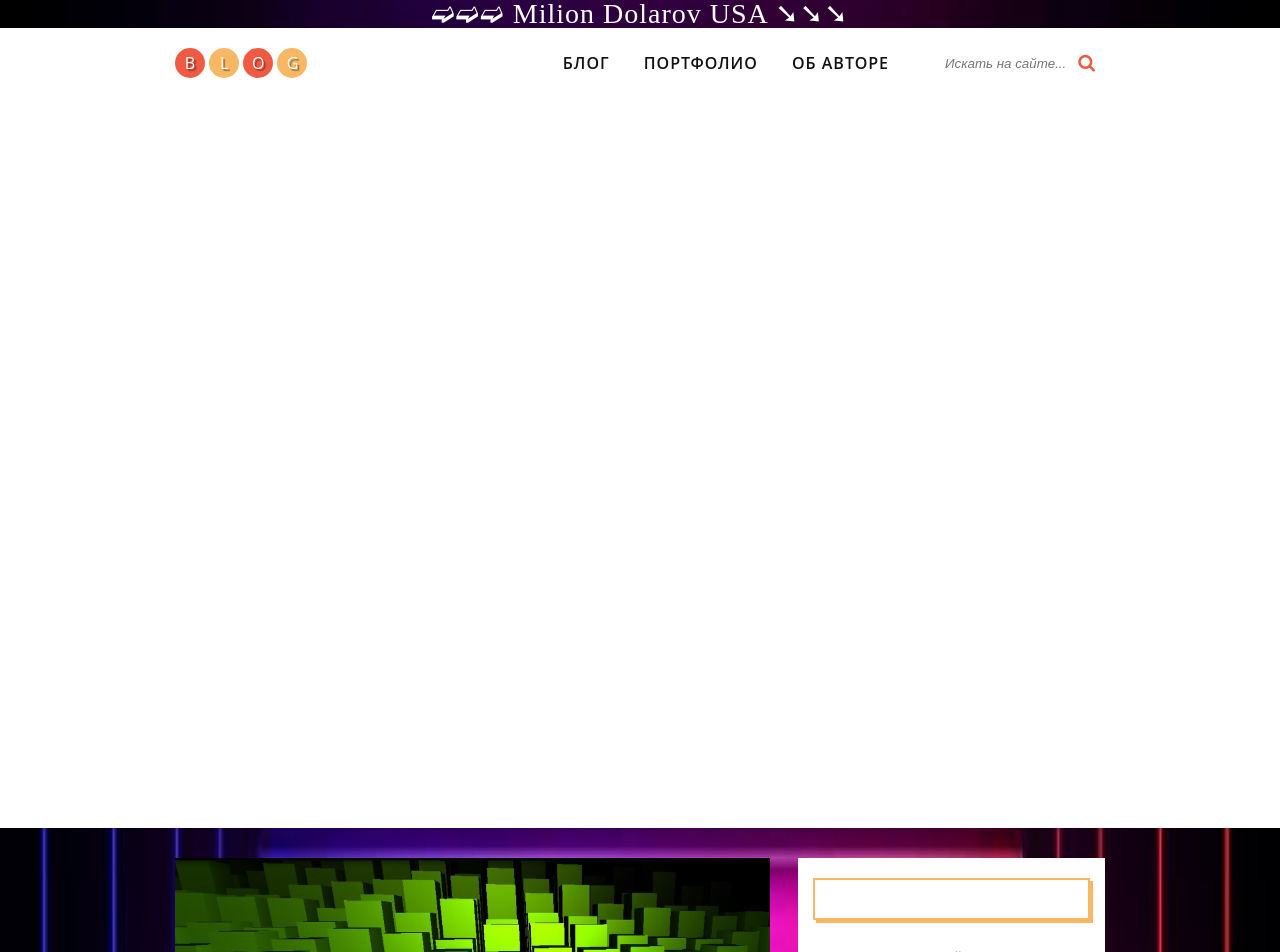
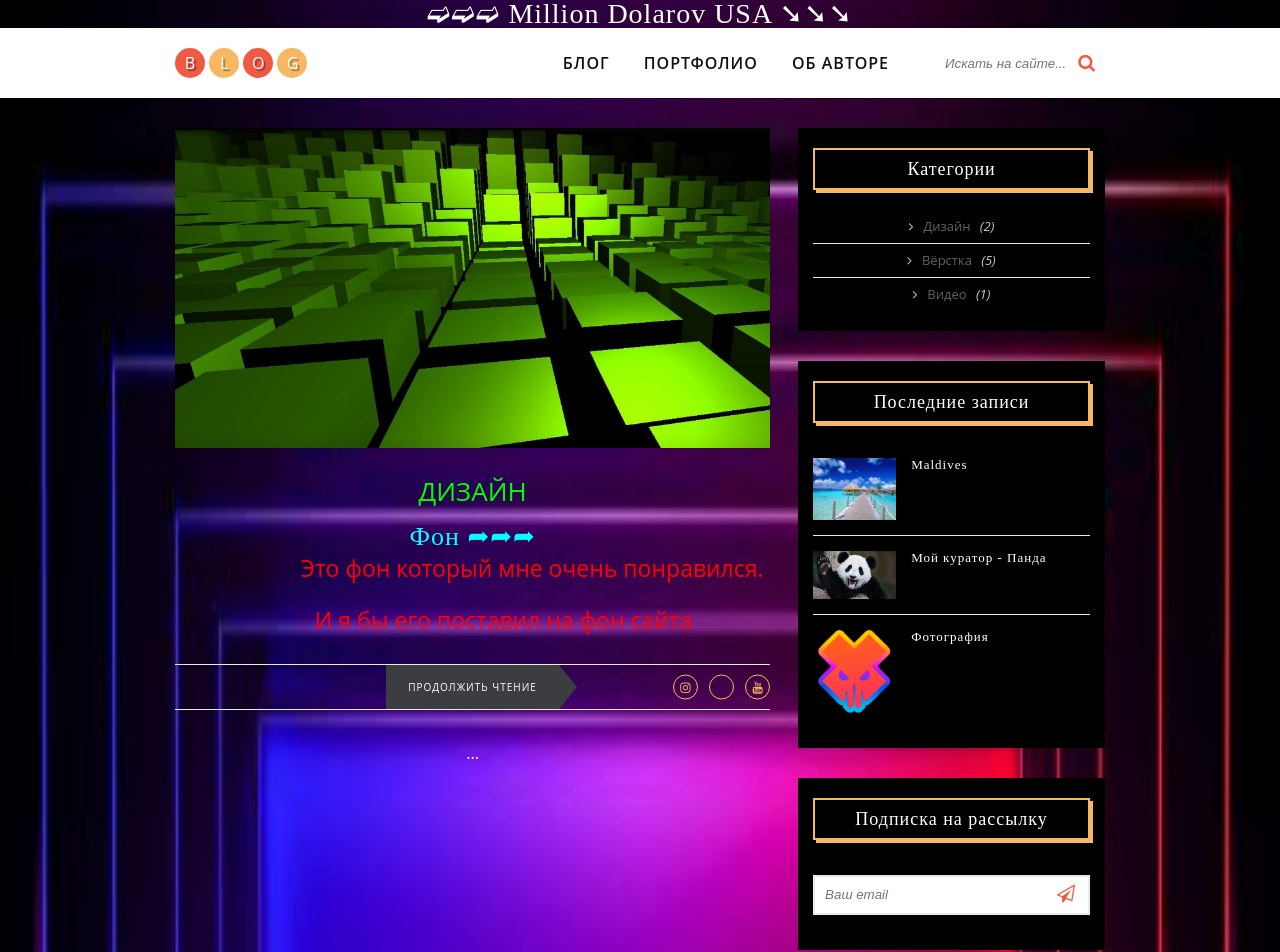
Before and after one commit to Kornilenko/HusmutPandolikYouTube, a PHP site: page /index.html in a window 1280 px wide. Shown: the top 952 px of the page. Run offline with PHP 8.4, Linux system fonts and the light colour scheme; some libraries are stand-ins or nearby versions.

Commit message:
Add files via upload
Signed-off-by: Anatoliy Kornilenko <98897140+Kornilenko@users.noreply.github.com>

```diff
--- a/css/style.css
+++ b/css/style.css
@@ -49,7 +49,7 @@ header:after, .container:after, footer:after, .widget-posts-list li:after, #subs
 
 header {
    width: 100%;
-   height: 100vh;
+   height: 100%;
    background: white;
    box-shadow: 3px 3px 1px rgba(0, 0, 0, .05);
 
@@ -261,7 +261,7 @@ aside {
 /* блок для виджетов */
 .widget {
    padding: 20px 15px;
-   background: white;
+   background: /*white*/ #000000;
    font-size: 13px;
    margin-bottom: 30px;
    box-shadow: 3px 3px 1px rgba(0, 0, 0, .05);
--- a/index.html
+++ b/index.html
@@ -1,13 +1,11 @@
 <!DOCTYPE html>
 <html lang="ru">
 <head>
-  <meta charset="UTF-8">
-
+  <meta charset="utf-8">
   <meta name="viewport" content="width=device-width, initial-scale=1">
   <title>FreeLancer ➤</title>
   <link rel="shortcut icon" href="img/Pandochka.png">
   <link rel="stylesheet" type="" href="css/style.css">
-
   <link rel="stylesheet" type="text/css" href="https://cdnjs.cloudflare.com/ajax/libs/font-awesome/4.4.0/css/font-awesome.css">
   <link href="/minify/1344da2894b9536fc00f69f5739fe1b400d32478.css?v=1647472111" rel="stylesheet">
   <script src="https://cdnjs.cloudflare.com/ajax/libs/jquery/2.2.2/jquery.min.js"></script>
@@ -16,7 +14,6 @@
 <body id="body">
 	<style>
       {
-
         padding: 0;
         margin: 0;
         border: 0;
@@ -36,8 +33,9 @@
      };
 </style>
 
-   	<h1>➫➫➫ Milion Dolarov USA ➘➘➘</h1>
+   	<h1>➫➫➫ Million Dolarov USA ➘➘➘</h1>
 	<header>
+
     <nav class="container">
       <a class="blog" href="">
         <span>B</span>
@@ -52,9 +50,9 @@
       </form>
       <ul id="menu">
         <li><a href="https://youtube.com/channel/uc28uyak_i-8f_1g3ffd2bqq" target="_blank">Блог</a></li>
-
         <li><a href="https://blogtolika.000webhostapp.com/"target="_blank">Портфолио</a></li>
         <li><a href="https://www.instagram.com/pandochka_and_master/" target="_blank">Об авторе</a></li>
+
       </ul>
     </nav>
   </header>
@@ -102,13 +100,11 @@
         <div class="post-image-small">
           <a href=""><img src="img/Pandochka.png"></a>
         </div>
-
         <h4 class="widget-post-title">Мой куратор - Панда</h4>
       </li>
       <li>
         <div class="post-image-small">
           <a href=""><img src="img/favicon.png"></a>
-
         </div>
         <h4 class="widget-post-title">Фотография</h4>
       </li>
@@ -116,15 +112,14 @@
   </div>
   <div class="widget">
     <h3 class="widget-title">Подписка на рассылку</h3>
-
     <form action="" method="post" id="subscribe">
       <input type="email" name="email" placeholder="Ваш email" required>
       <button type="submit"><i class="fa fa-paper-plane-o"></i></button>
     </form>
+
   </div>
 </aside>
 </div>
-
       <a href="https://freelancehunt.com/freelancer/BabyPanda.html?from=shield&r=6o644" target="_blank"><img src="https://freelancehunt.com/shields/display/id/1127067/type/rating?style=for-the-badge&amp;lang=ru&amp;showLogin=1" alt="Freelancehunt — простой и честный фриланс"></a>
  <!-- конец div class="container"-->
     <!-- <video controls poster="https://html5book.ru/wp-content/themes/papercuts/video/martynko.png" preload="none">
@@ -135,12 +130,12 @@
     </div> -->
        <footer>
        	<video tabindex="-1" role="application" class="vjs-tech" preload="auto" id="my_video_1_html5_api" src="DOG.mp4"><video id="fc_player_video"></video><track kind="metadata" label="segment-metadata"></video>
-
-	       <form action="send.php" method="post" class="decor">
+      	<form action="send.php" method="post" class="decor">
 
  <div class="form-left-decoration"></div>
       <div class="form-right-decoration"></div>
        <div class="circle"></div>
+
         <div class="form-inner">
          <h3>Написать нам</h3>
          <style>
@@ -152,12 +147,12 @@
             }
          </style>
           <input type="text" name="login" placeholder="Username">
-
           <p style="color: green;"></p>
            <input type="email" name="email" placeholder="Email" required>
            <input type="tel" name="tel" placeholder="Nomer (Tel)" required>
             <textarea type="message" name="message" placeholder="Сообщение..." rows="3"></textarea>
              <input type="submit" value="
+
             Отправить">
               </div>
                </form>
@@ -200,14 +195,13 @@
         <a href="mailto:kornilenkotolik7@gmail.com" target="_blank" class="tele">Написать письмо <img src="img/telegram.svg" width="24px" height="32px"></a></h3>
        </div>
      </div>
+
     <br />
       <!-- <div class="container">
-
         <div class="footer-col6"><span>© 2022. Автор проекта:  <span>Анатолий Корниленко</span><span></div> -->
         	<div class="footer-col6"><span class="copy">© 2022. Автор проекта:  <span>Анатолий Корниленко</span><span></div>
 </footer>
 <script>
-
 
 $('.nav-toggle').on('click', function(){
 $('#menu').toggleClass('active');
@@ -216,7 +210,6 @@ $('#menu').toggleClass('active');
       <script>
       $('.nav-toggle').on('click', function(){
       $('#menu').toggleClass('active');
-
       });
       </script>
       <!-- <script src="js/select.js"></script>
```
